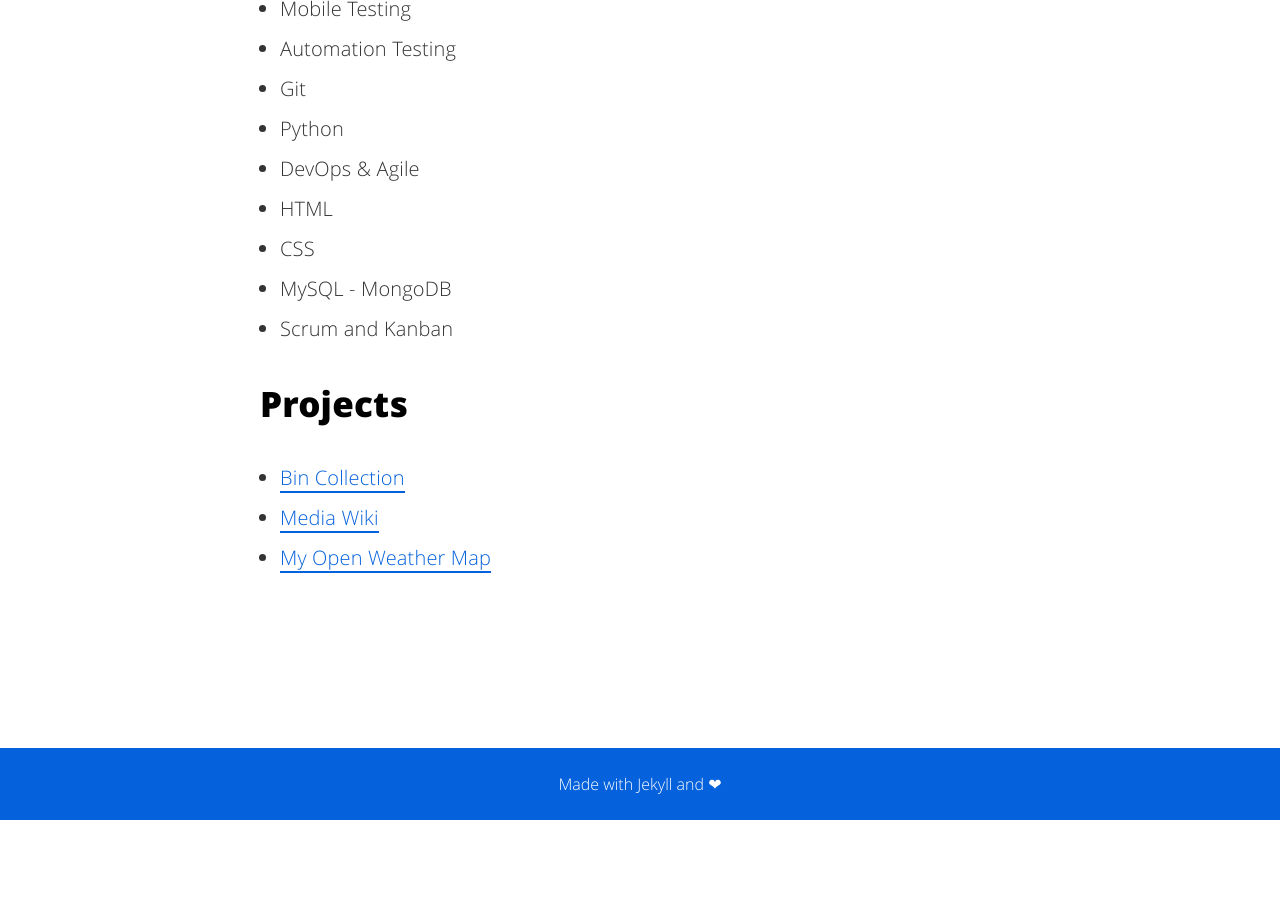
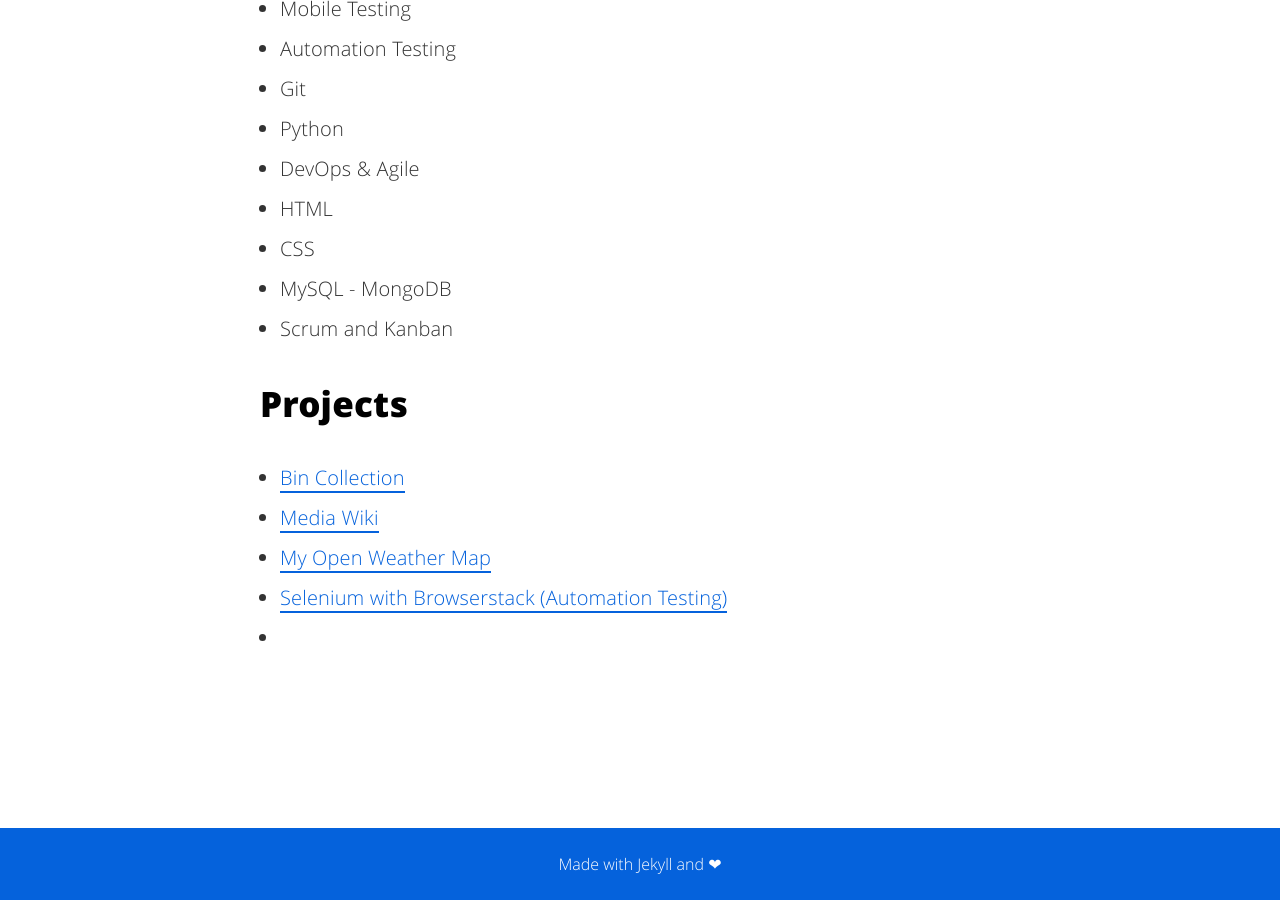
Before and after one commit to JuliaTorrejon/juliatorrejon.github.io, a Jekyll site: the page built from about.html, in a window 1280 px wide and 900 px high, scrolled down 1729 px. Built offline with Jekyll 4.4.1, drawn with Linux system fonts in a browser that asks for light colours; before the commit the page ends 2549 px from its top, so only the background shows below that.

Commit message:
Update about.html

```diff
--- a/about.html
+++ b/about.html
@@ -47,4 +47,5 @@ proident, sunt in culpa qui officia deserunt mollit anim id est laborum.</p>
 	<li><a href="https://github.com/JuliaTorrejon/bin_collection">Bin Collection</a></li>
 	<li><a href="https://github.com/JuliaTorrejon/mediawiki-docker_compose">Media Wiki</a></li>
 	<li><a href="https://github.com/JuliaTorrejon/devops-pyhton_weather_api_client">My Open Weather Map</a></li>
+	<li><a href="https://gitlab.developers.cam.ac.uk/jt654/browserstack">Selenium with Browserstack (Automation Testing)</a><li>
 </ul>
```
